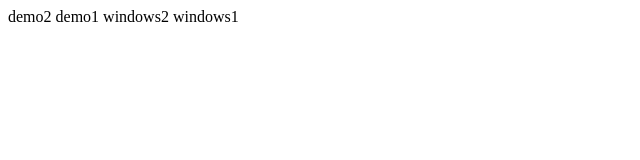
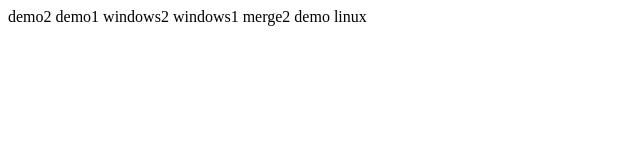
Before and after one commit to cxy2916982/part4.demo, a plain HTML site: page WebContent/index.html in a window 1280 px wide. Shown: the whole page, without its empty margins (0-640 px from the left). Drawn offline with Linux system fonts and the light colour scheme.

Commit message:
merge2 linux

```diff
--- a/WebContent/index.html
+++ b/WebContent/index.html
@@ -10,5 +10,7 @@ demo1
 
 windows2
 windows1
+
+merge2 demo linux
 </body>
 </html>
```
